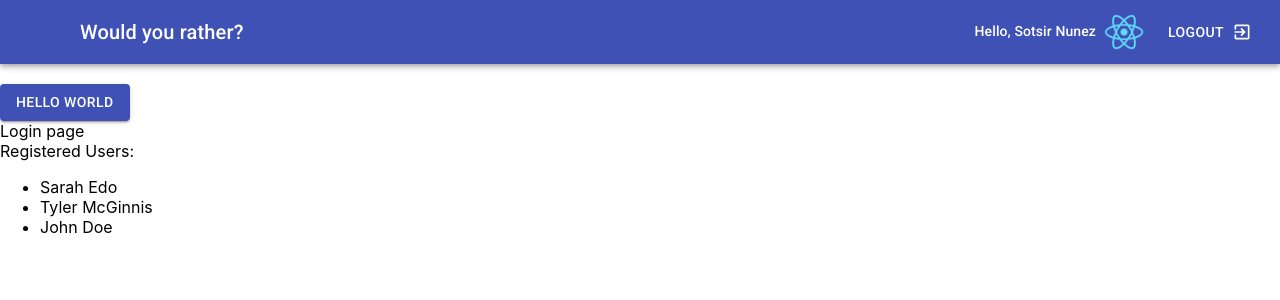
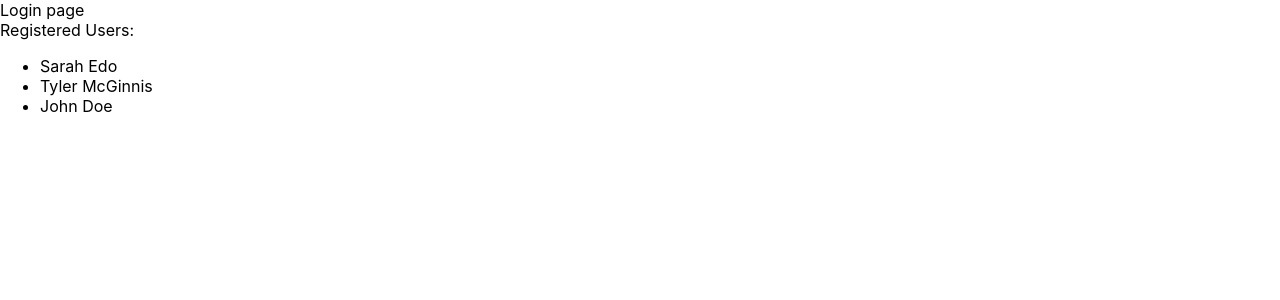
Before and after one commit to aristoteles-nunez/Would-You-Rather, a React (Create React App) app: page / in a window 1280 px wide. Shown: the top 300 px of the page. Built offline with nearby package versions, Linux system fonts and the light colour scheme.

Commit message:
feat(home): the navBar was moved to Home component
The main reason is not lo show the NavBar until de user is authenticated

```diff
--- a/src/components/App.js
+++ b/src/components/App.js
@@ -1,25 +1,11 @@
 import React, { Component } from 'react';
-import Button from '@material-ui/core/Button';
 import { connect } from 'react-redux';
 import Login from './Login';
-import NavBar from './NavBar';
 
 class App extends Component {
-  state = {
-    authedUser: {
-      name: 'Sotsir Nunez',
-      id: '1234',
-      avatarURL: './images/avatars/default.png'
-    }
-  }
   render(){
     return (
       <div>
-        <NavBar user={this.state.authedUser}/>
-        <br />
-        <Button variant="contained" color="primary">
-          Hello World
-        </Button>
         <Login />
       </div>
     );
```
Also changed, not shown: src/components/Home.js (added, +21 -0 lines).
